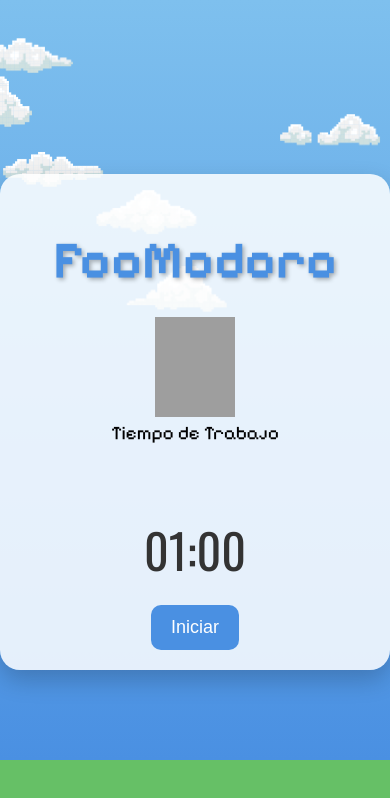
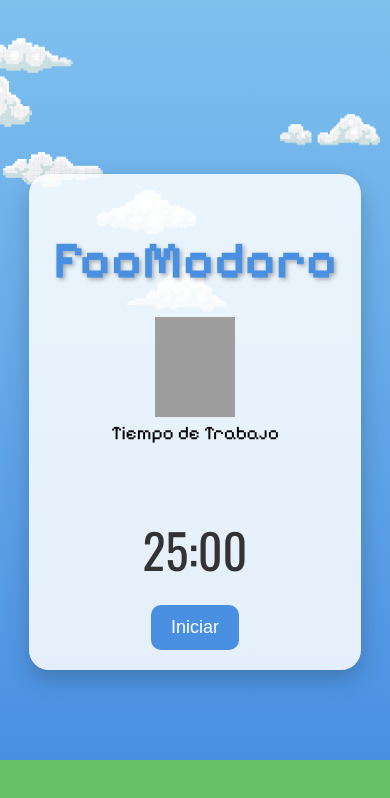
Before and after one commit to raquelfernandezbermudez/FooModoro, a plain HTML site: page index.html in a window 390 px wide. Drawn offline with nearby package versions, Linux system fonts and the light colour scheme; grey boxes are pictures that could not be loaded.

Commit message:
Añadido favicon

```diff
--- a/index.html
+++ b/index.html
@@ -5,6 +5,7 @@
     <meta name="viewport" content="width=device-width, initial-scale=1.0">
     <title>FooModoro</title>
     <link rel="stylesheet" href="styles.css">
+    <link rel="icon" href="img/gato.png" type="image/png">
     <link rel="preconnect" href="https://fonts.googleapis.com">
     <link rel="preconnect" href="https://fonts.gstatic.com" crossorigin>
     <link rel="preconnect" href="https://fonts.googleapis.com">
--- a/script.js
+++ b/script.js
@@ -69,11 +69,6 @@ document.addEventListener('DOMContentLoaded', function() {
             // Comprobar si el navegador soporta la API de Audio
             if (typeof Audio !== "undefined") {
                 // Sonido de tic-tac de reloj
-                tickSound = new Audio('sounds/clock-tick.mp3');
-
-                // Sonido de miau para cambios de modo
-                meowSound = new Audio('sounds/cat-meow.mp3');
-
                 // Alternativa en caso de error con archivos de audio
                 tickSound.onerror = function() {
                     console.log("Error al cargar sonido de tic-tac, usando alternativa");
@@ -184,8 +179,8 @@ document.addEventListener('DOMContentLoaded', function() {
     }
 
     // Variables para el temporizador
-    const workTime = 1 * 60; // 25 minutos en segundos
-    const breakTime = 1 * 60;  // 5 minutos en segundos
+    const workTime = 25 * 60; // 25 minutos en segundos
+    const breakTime = 5 * 60;  // 5 minutos en segundos
     let timeLeft = workTime;
     let timerId = null;
     let isPaused = false;
--- a/styles.css
+++ b/styles.css
@@ -278,3 +278,10 @@ body:not(.night-mode) .star {
 .night-mode.break-time .timer {
   color: #66c066 !important;
 }
+
+@media (max-width: 768px) {
+  .menu-box {
+      width: 75%;
+      margin: 0 auto; /* Centrar el menú */
+  }
+}
```
